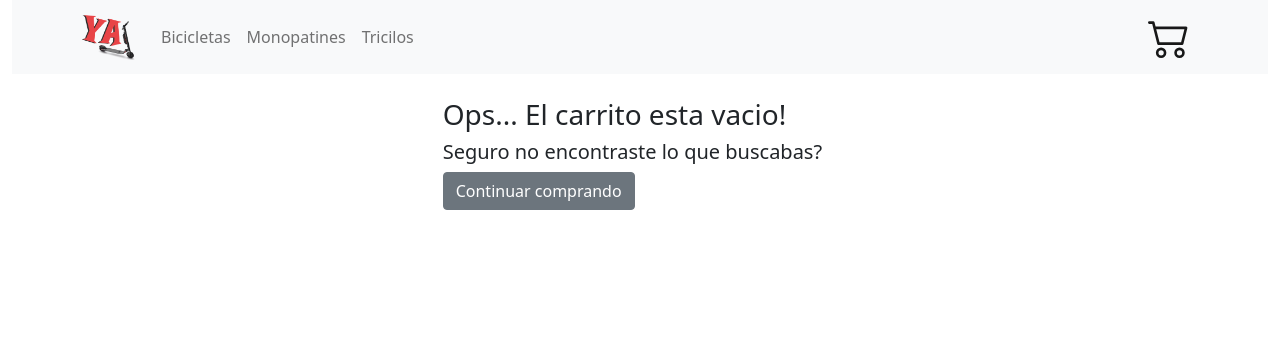
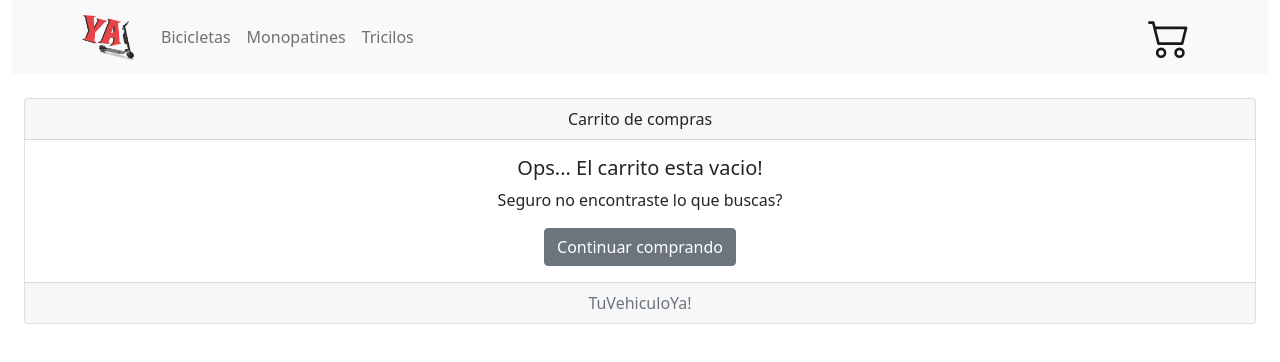
Before and after one commit to IgnacioCentis/tuvehiculoya, a React (Create React App) app: page /Cart in a window 1280 px wide. Shown: the top 362 px of the page. Built offline with nearby package versions, Linux system fonts and the light colour scheme.

Commit message:
cart - Numero de guia

```diff
--- a/src/components/CarritoCompra/Cart.jsx
+++ b/src/components/CarritoCompra/Cart.jsx
@@ -1,5 +1,5 @@
 import React from 'react'
-import {  Button, Row, Col, Container } from 'react-bootstrap'
+import { Card, Button, Row, Col, Container } from 'react-bootstrap'
 import { LinkContainer } from 'react-router-bootstrap'
 import { useCartContext } from '../../context/CartContext'
 import CartList from './CartList'
@@ -24,21 +24,22 @@ const Cart = () => {
                                     <Col></Col>
                                 </Row>
                             :
-                                <div>
-                                    <Row>
-                                        <Col></Col>
-                                        <Col>
-                                            {idOrder?<h4>Tu Orden: {idOrder}</h4>:''}
-                                            <h3> Ops... El carrito esta vacio!</h3>
-                                            <h5>Seguro no encontraste lo que buscabas?</h5>
-                                            <div className="mt-2">
-                                                <LinkContainer to='/'>
-                                                    <Button className='btn-secondary'>Continuar comprando</Button>
-                                                </LinkContainer>
-                                            </div>
-                                        </Col>
-                                        <Col></Col>
-                                    </Row>
+                            <div>
+                                <Card className="text-center">
+                                    <Card.Header> Carrito de compras</Card.Header>
+                                    <Card.Body>
+                                        <Card.Title>Ops... El carrito esta vacio!</Card.Title>
+
+                                        {idOrder?<Card.Text>Tu compra fue procesada exitosamente, Guia : {idOrder}</Card.Text>:<Card.Text>Seguro no encontraste lo que buscas?</Card.Text>}
+
+                                        <LinkContainer to='/'>
+                                            <Button className='btn-secondary'>Continuar comprando</Button>
+                                        </LinkContainer>
+                                    </Card.Body>
+                                    <Card.Footer className="text-muted">TuVehiculoYa!</Card.Footer>
+                                </Card>
+
+
                                 </div>
                         }
                 </Container>
--- a/src/components/Items/ItemDetail.jsx
+++ b/src/components/Items/ItemDetail.jsx
@@ -19,14 +19,14 @@ const ItemDetail = ({idI}) =>{
 
     return (
         <>
-           <Card>
+           <Card className="h-100" style={{ width: '18rem' }}>
                 <Card.Body>
                    <h3>{idI.description}</h3>
                 <Card.Text>
                     {idI.features}
                 </Card.Text>
                 </Card.Body>
-                <Card.Img className="width:25%" variant="bottom" src={idI.photo}  />
+                <Card.Img  variant="bottom" src={idI.photo}  />
                 <Card.Body>
                     {
                         contador === 0 ?
```
